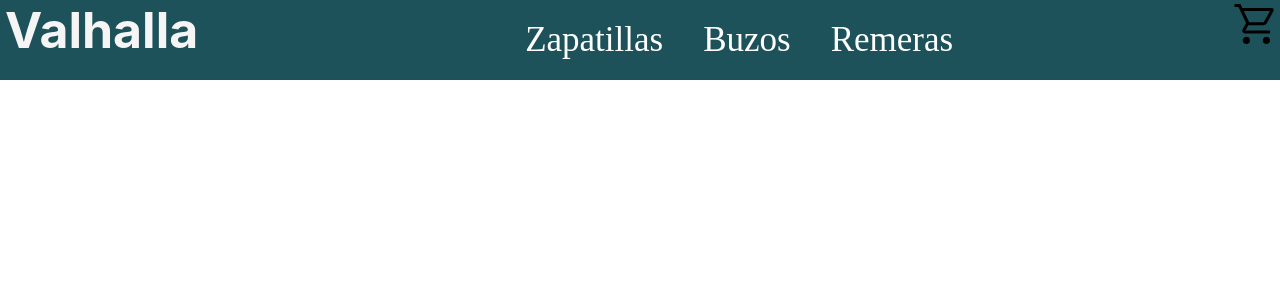
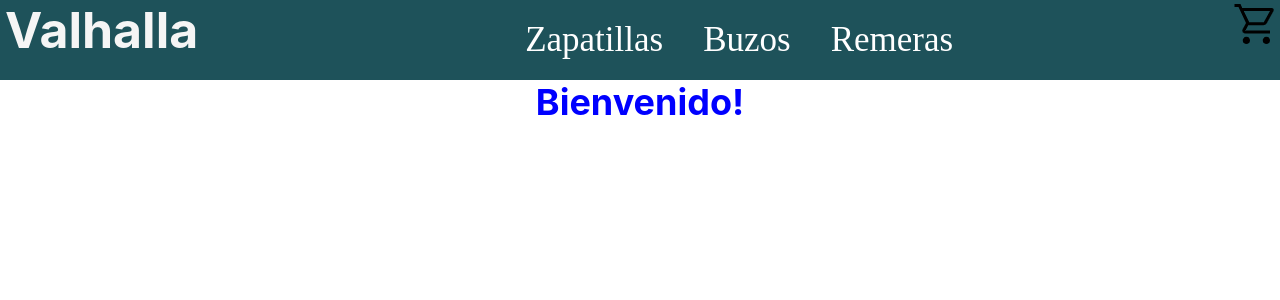
Before and after one commit to boquita195/EntregaFinal-Aguado, a React (Create React App) app: page / in a window 1280 px wide. Shown: the top 300 px of the page. Built offline with nearby package versions, Linux system fonts and the light colour scheme.

Commit message:
nuevos cambios en proyecto

```diff
--- a/src/App.js
+++ b/src/App.js
@@ -1,14 +1,12 @@
 import './App.css';
 import NavBar from './NavBar/NavBar';
-import CartWidget from './NavBar/CartWidget';
 import ItemListContainer from './NavBar/ItemListContainer';
 
 function App() {
   return (
     <div className="App">
      <NavBar />
-     <CartWidget />
-     <ItemListContainer />
+     <ItemListContainer greeting={'Bienvenido!'} />
     </div>
     );
 }
--- a/src/NavBar/NavBar.js
+++ b/src/NavBar/NavBar.js
@@ -1,4 +1,5 @@
 import React from 'react'
+import CartWidget from './CartWidget'
 import './navbar.css'
 
 
@@ -13,7 +14,7 @@ const NavBar = () => {
       <li><a href='/'>Remeras</a></li>
       </ul>
       </div>
-
+      <CartWidget />
     </div>
   )
 }
--- a/src/NavBar/navbar.css
+++ b/src/NavBar/navbar.css
@@ -36,7 +36,7 @@ h1 a{
     top: 0;
     right: 0;
 }
-.item-list-container {
+h2{
      text-align: center;
       color: blue;
       font-size: 36px;
```
Also changed, not shown: src/NavBar/ItemListContainer.js (+5 -6 lines).
